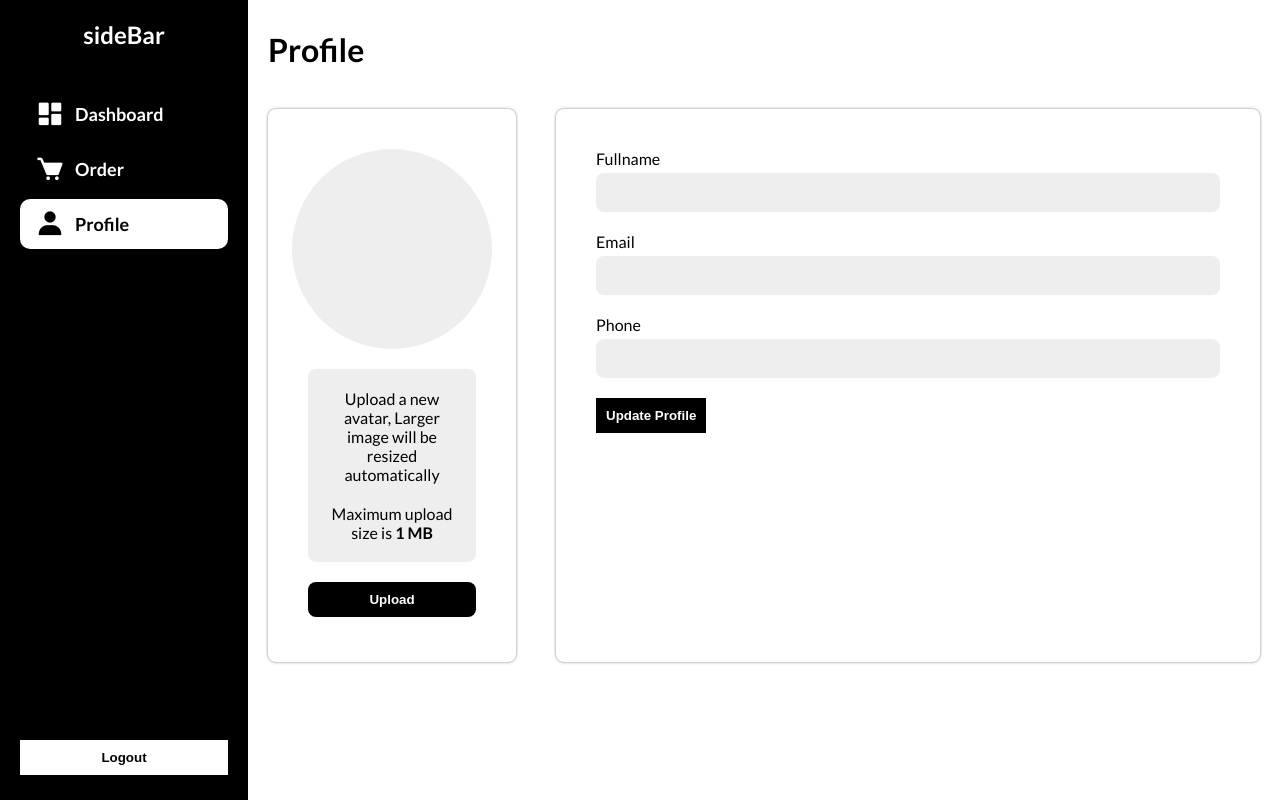
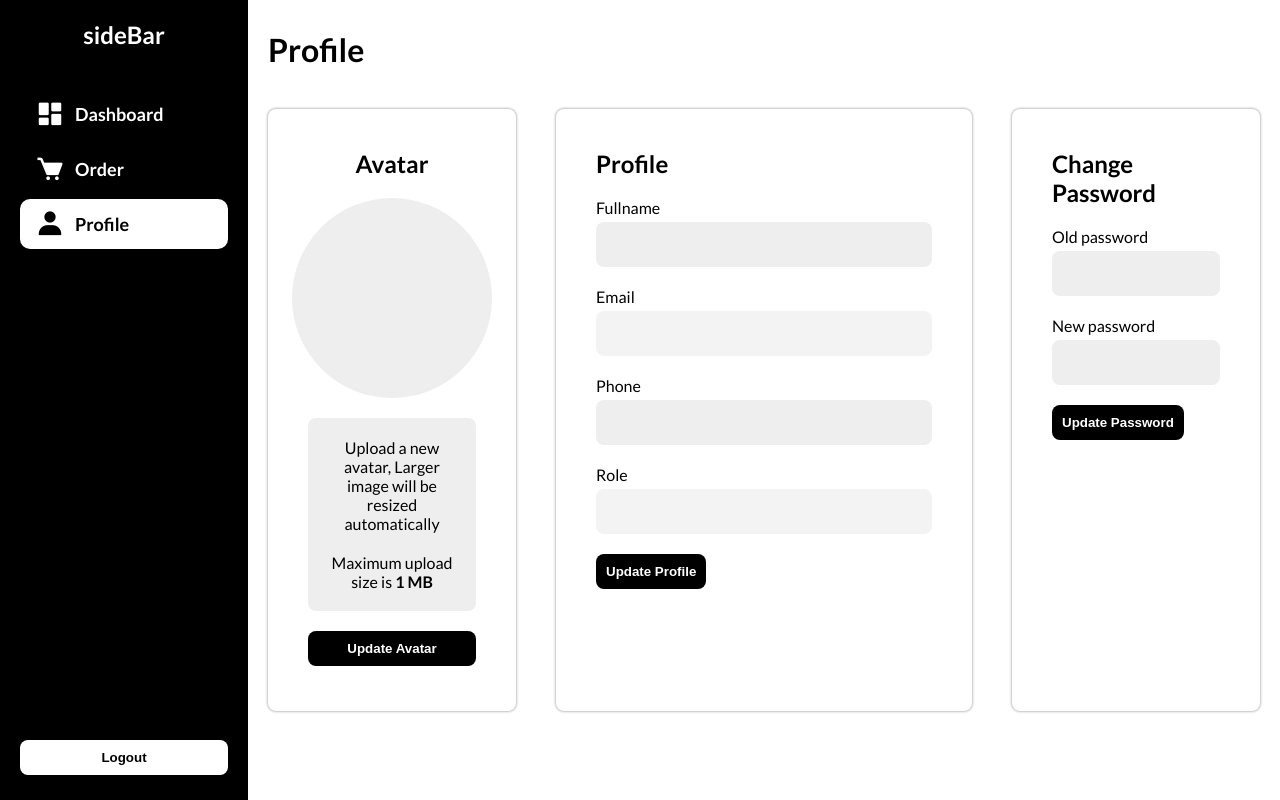
Before and after one commit to Hayrab/my-store, a Next.js app: page /member/profile in a window 1280 px wide. Built offline with nearby package versions, Linux system fonts and the light colour scheme; no server answers.

Commit message:
feat: update password & profile

```diff
--- a/src/components/ui/Button/button.module.scss
+++ b/src/components/ui/Button/button.module.scss
@@ -7,6 +7,7 @@
   margin: 5px 0px 5px 0px;
   cursor: pointer;
   font-weight: 700;
+  border-radius: 8px;
 }
 
 .primary {
--- a/src/components/ui/Input/input.module.scss
+++ b/src/components/ui/Input/input.module.scss
@@ -3,11 +3,22 @@
   flex-direction: column;
   margin: 20px 0;
   &__input {
-    padding: 12px;
+    padding: 15px;
     background-color: #eee;
     margin-top: 5px;
     border: none;
     outline: none;
     border-radius: 8px;
+    &:disabled {
+      opacity: 0.7;
+    }
+  }
+
+  input[type="number"]::-webkit-inner-spin-button,
+  input[type="number"]::-webkit-outer-spin-button {
+    -webkit-appearance: none;
+    -moz-appearance: none;
+    appearance: none;
+    margin: 0;
   }
 }
--- a/src/components/views/member/Profile/index.tsx
+++ b/src/components/views/member/Profile/index.tsx
@@ -7,13 +7,39 @@ import { uploadFile } from "@/lib/firebase/service";
 import { useState } from "react";
 import userServices from "@/services/user";
 
-const ProfileMemberView = ({ profile, setProfile, session }: any): any => {
+const ProfileMemberView = ({ profile, setProfile, session }: any) => {
   const [changeImage, setChangeImage] = useState<any>({});
-  const [isLoading, setIsLoading] = useState<boolean>(false);
+  const [isLoading, setIsLoading] = useState<string>("");
 
-  const handleProfilePicture = (e: any) => {
+  const handleChangeProfileForm = async (e: any) => {
     e.preventDefault();
-    setIsLoading(true);
+    setIsLoading("profile");
+    const form = e.target as HTMLFormElement;
+    const data = {
+      fullname: form.fullname.value,
+      phone: form.phone.value,
+    };
+    const result = await userServices.updateProfile(
+      profile.id,
+      data,
+      session.data?.accessToken
+    );
+    if (result.status === 200) {
+      setIsLoading("");
+      setProfile({
+        ...profile,
+        fullname: data.fullname,
+        phone: data.phone,
+      });
+      form.reset();
+    } else {
+      setIsLoading("");
+    }
+  };
+
+  const handleChangeProfilePicture = (e: any) => {
+    e.preventDefault();
+    setIsLoading("avatar");
     const file = e.target[0]?.files[0];
 
     if (file) {
@@ -31,7 +57,7 @@ const ProfileMemberView = ({ profile, setProfile, session }: any): any => {
               session.data?.accessToken
             );
             if (result.status === 200) {
-              setIsLoading(false);
+              setIsLoading("");
               setProfile({
                 ...profile,
                 image: newImageUrl,
@@ -39,37 +65,61 @@ const ProfileMemberView = ({ profile, setProfile, session }: any): any => {
               setChangeImage({});
               e.target[0].value = "";
             } else {
-              setIsLoading(false);
+              setIsLoading("");
             }
           }
         }
       );
     } else {
-      setIsLoading(false);
+      setIsLoading("");
       setChangeImage({});
+    }
+  };
+
+  const handleChangePassword = async (e: any) => {
+    e.preventDefault();
+    setIsLoading("password");
+    const form = e.target as HTMLFormElement;
+    const data = {
+      password: form["new-password"].value,
+      oldPassword: form["old-password"].value,
+      encryptedPassword: profile.password,
+    };
+    const result = await userServices.updateProfile(
+      profile.id,
+      data,
+      session.data?.accessToken
+    );
+    if (result.status === 200) {
+      setIsLoading("");
+      form.reset();
+    } else {
+      setIsLoading("");
     }
   };
   return (
     <MemberLayout>
       <h1 className={styles.profile__title}>Profile</h1>
       <div className={styles.profile__main}>
-        <div className={styles.profile__main__avatar}>
+        <div className={styles.profile__main__row}>
+          <div className={styles.profile__main__row__avatar}>
+            <h2 className={styles.profile__main__row__avatar__title}>Avatar</h2>
             {profile.image ? (
               <Image
-              className={styles.profile__main__avatar__image}
+                className={styles.profile__main__row__avatar__image}
                 src={profile.image}
                 alt="profile"
                 height={200}
                 width={200}
               />
             ) : (
-            <div className={styles.profile__main__avatar__image}>
+              <div className={styles.profile__main__row__avatar__image}>
                 {profile?.fullname?.charAt(0)}
               </div>
             )}
-          <form onSubmit={handleProfilePicture}>
+            <form onSubmit={handleChangeProfilePicture}>
               <label
-              className={styles.profile__main__avatar__label}
+                className={styles.profile__main__row__avatar__label}
                 htmlFor="upload-image"
               >
                 {changeImage.name ? (
@@ -87,7 +137,7 @@ const ProfileMemberView = ({ profile, setProfile, session }: any): any => {
                 )}
               </label>
               <input
-              className={styles.profile__main__avatar__input}
+                className={styles.profile__main__row__avatar__input}
                 type="file"
                 name="image"
                 id="upload-image"
@@ -97,15 +147,18 @@ const ProfileMemberView = ({ profile, setProfile, session }: any): any => {
                 }}
               />
               <Button
-              className={styles.profile__main__avatar__button}
+                className={styles.profile__main__row__avatar__button}
                 type="submit"
               >
-              {isLoading ? "Uploading..." : "Upload"}
+                {isLoading === "avatar" ? "Loading" : "Update Avatar"}
               </Button>
             </form>
           </div>
-        <div className={styles.profile__main__detail}>
-          <form action="">
+          <div className={styles.profile__main__row__profile}>
+            <h2 className={styles.profile__main__row__profile__title}>
+              Profile
+            </h2>
+            <form onSubmit={handleChangeProfileForm}>
               <Input
                 label="Fullname"
                 name="fullname"
@@ -122,8 +175,15 @@ const ProfileMemberView = ({ profile, setProfile, session }: any): any => {
               <Input
                 label="Phone"
                 name="phone"
+                type="number"
+                defaultValue={profile.phone}
+              />
+              <Input
+                label="Role"
+                name="role"
                 type="string"
-              defaultValue={profile.phone}
+                defaultValue={profile.role}
+                disabled
               />
 
               {/* <Input
@@ -133,9 +193,20 @@ const ProfileMemberView = ({ profile, setProfile, session }: any): any => {
             defaultValue={profile.password}
           /> */}
               <Button type="submit" variant="primary">
-              Update Profile
+                {isLoading === "profile" ? "Loading" : "Update Profile"}
               </Button>
             </form>
+          </div>
+          <div className={styles.profile__main__row__password}>
+            <h2>Change Password</h2>
+            <form onSubmit={handleChangePassword}>
+              <Input name="old-password" label="Old password" type="password" />
+              <Input name="new-password" label="New password" type="password" />
+              <Button type="submit">
+                {isLoading === "password" ? "Loading.." : "Update Password"}
+              </Button>
+            </form>
+          </div>
         </div>
       </div>
     </MemberLayout>
--- a/src/components/views/member/Profile/profile.module.scss
+++ b/src/components/views/member/Profile/profile.module.scss
@@ -3,6 +3,7 @@
     font-size: 32px;
   }
   &__main {
+    &__row {
       display: flex;
       gap: 40px;
       margin-top: 40px;
@@ -28,6 +29,7 @@
           padding: 20px;
           cursor: pointer;
           border-radius: 8px;
+          margin-bottom: 20px;
         }
         &__input {
           opacity: 0;
@@ -37,7 +39,6 @@
         &__button {
           margin-top: 20px;
           width: 100%;
-        border-radius: 8px;
         }
         &__image {
           width: 200px;
@@ -50,15 +51,29 @@
           justify-content: center;
           font-size: 36px;
         }
+        &__title {
+          margin-bottom: 20px;
+        }
         form {
           width: 100%;
         }
       }
-    &__detail {
+      &__profile {
         width: 75%;
         box-shadow: 0 0 3px rgba(0, 0, 0, 0.5);
-      padding: 20px 40px;
+        padding: 40px;
         border-radius: 8px;
+        &form {
+          height: 100px;
+        }
+      }
+      &__password {
+        width: 25%;
+        box-shadow: 0 0 3px rgba(0, 0, 0, 0.5);
+        border-radius: 8px;
+        flex-direction: column;
+        padding: 40px;
       }
     }
   }
+}
--- a/src/pages/api/user/profile/[[...user]].ts
+++ b/src/pages/api/user/profile/[[...user]].ts
@@ -2,6 +2,7 @@ import type { NextApiRequest, NextApiResponse } from "next";
 import { signUp } from "@/services/auth/services";
 import jwt from "jsonwebtoken";
 import { retrieveDataById, updateData } from "@/lib/firebase/service";
+import { compare, hash } from "bcrypt";
 
 export default async function handle(
   req: NextApiRequest,
@@ -52,6 +53,24 @@ export default async function handle(
       process.env.NEXTAUTH_SECRET || "",
       async (err: any, decode: any) => {
         if (decode) {
+          if (data.password) {
+            const passwordConfirm = await compare(
+              data.oldPassword,
+              data.encryptedPassword
+            );
+            if (!passwordConfirm) {
+              res.status(400).json({
+                status: true,
+                statusCode: 400,
+                message: "failed",
+                data,
+              });
+            }
+            delete data.oldPassword;
+            delete data.encryptedPassword;
+            data.password = await hash(data.password, 10);
+          }
+
           await updateData("users", user[0], data, (result: boolean) => {
             if (result) {
               res.status(200).json({
```
Lines whose indentation alone changed are shown as unchanged.
